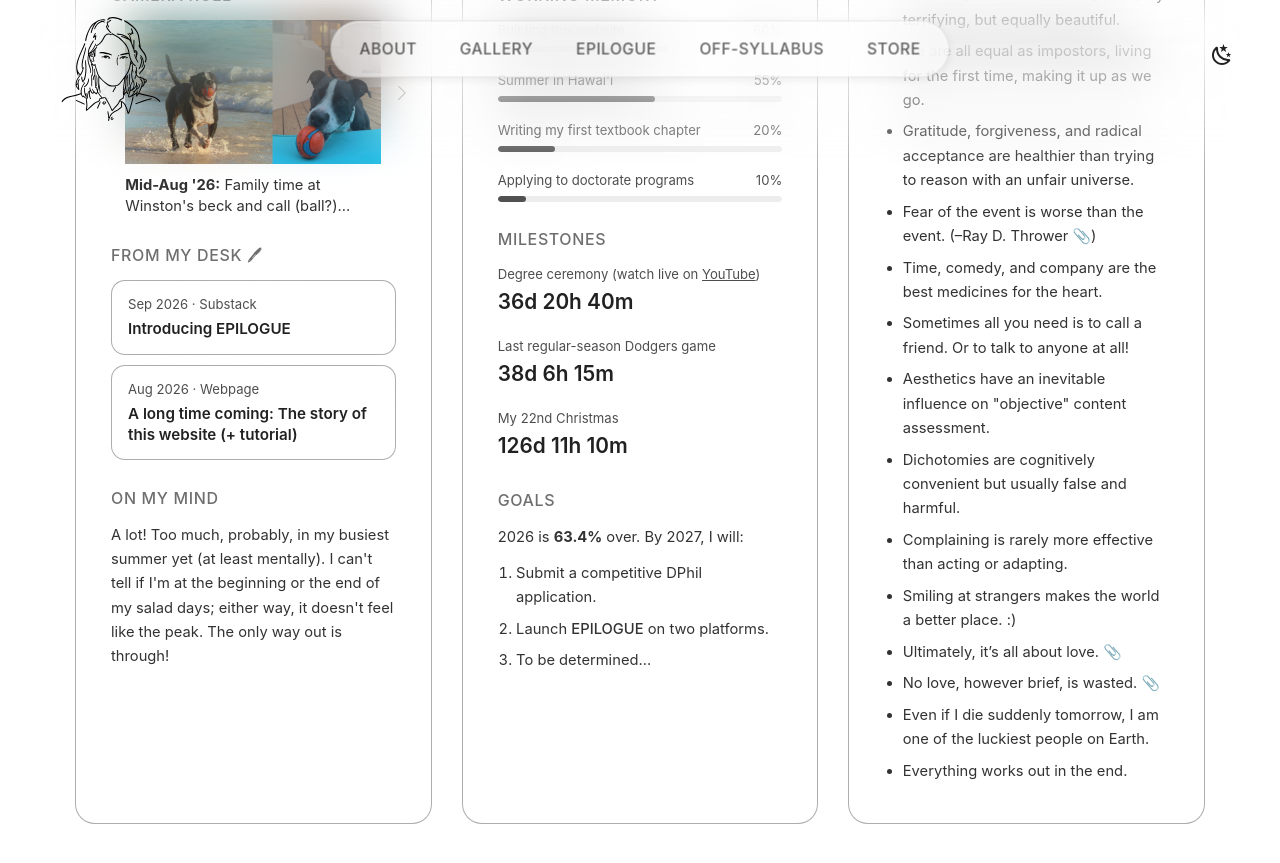
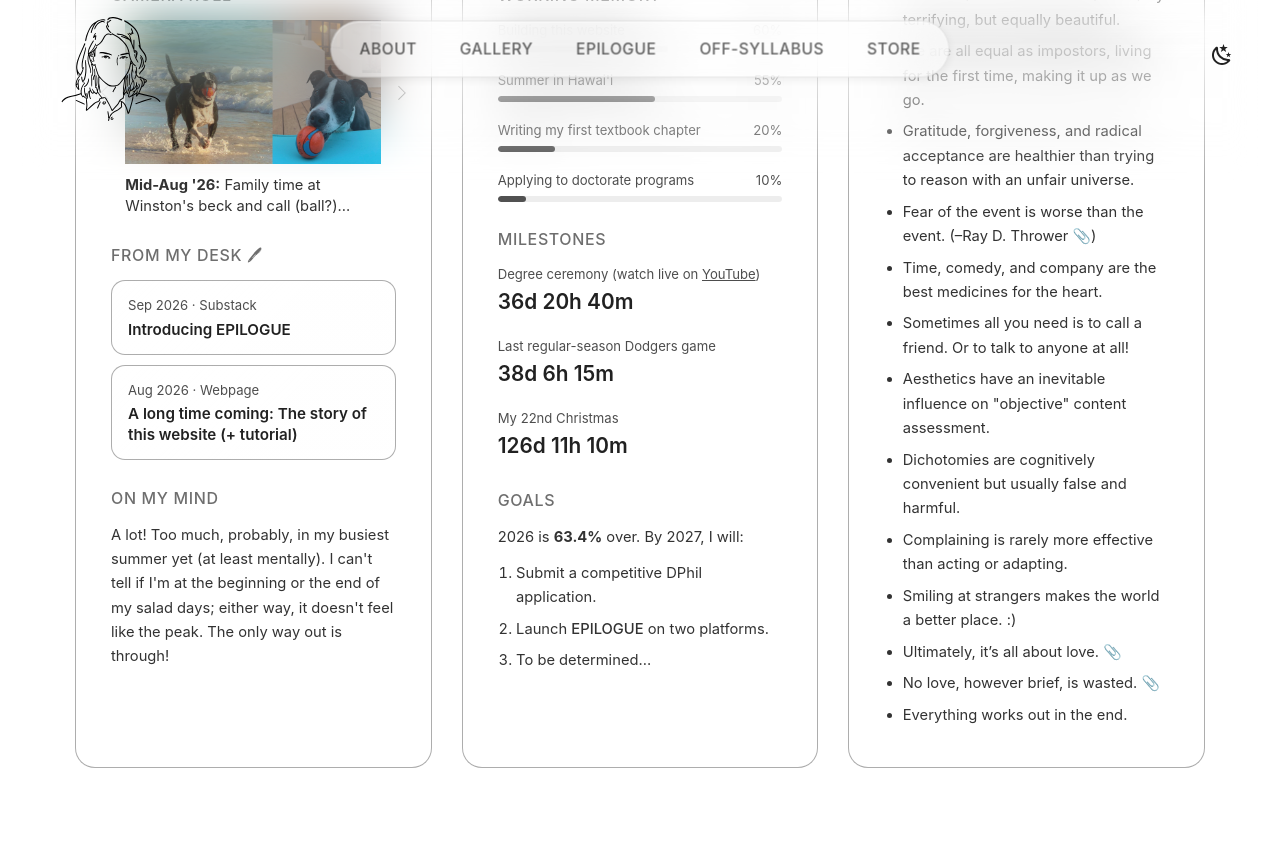
Before and after one commit to davidkhays/davidkhays.github.io, an MkDocs documentation site: the page built from docs/index.md, in a window 1280 px wide and 900 px high, scrolled down 654 px. Shown: the top 863 px of the window. Built offline with MkDocs 1.6.1 and Material for MkDocs 9.7.7, drawn with Linux system fonts in a browser that asks for light colours.

Commit message:
removed a Thing I Believe to later put in About

```diff
--- a/docs/index.md
+++ b/docs/index.md
@@ -125,7 +125,6 @@ description: David K. Hays [ASK ABOUT THIS]
       <li>Smiling at strangers makes the world a better place. :)</li>
       <li>Ultimately, it’s all about love. <a href="https://youtu.be/TJ4K5WFWIuw?si=jMNcLz2mvUaTSfGk&t=343" target="_blank" rel="noopener noreferrer" class="dkh-box__list-icon-link">📎</a></li>
       <li>No love, however brief, is wasted. <a href="https://x.com/louisethebaker/status/1379961867922239497" target="_blank" rel="noopener noreferrer" class="dkh-box__list-icon-link">📎</a></li>
-      <li>Even if I die suddenly tomorrow, I am one of the luckiest people on Earth.</li>
       <li>Everything works out in the end.</li>
     </ul>
   </div>
```
